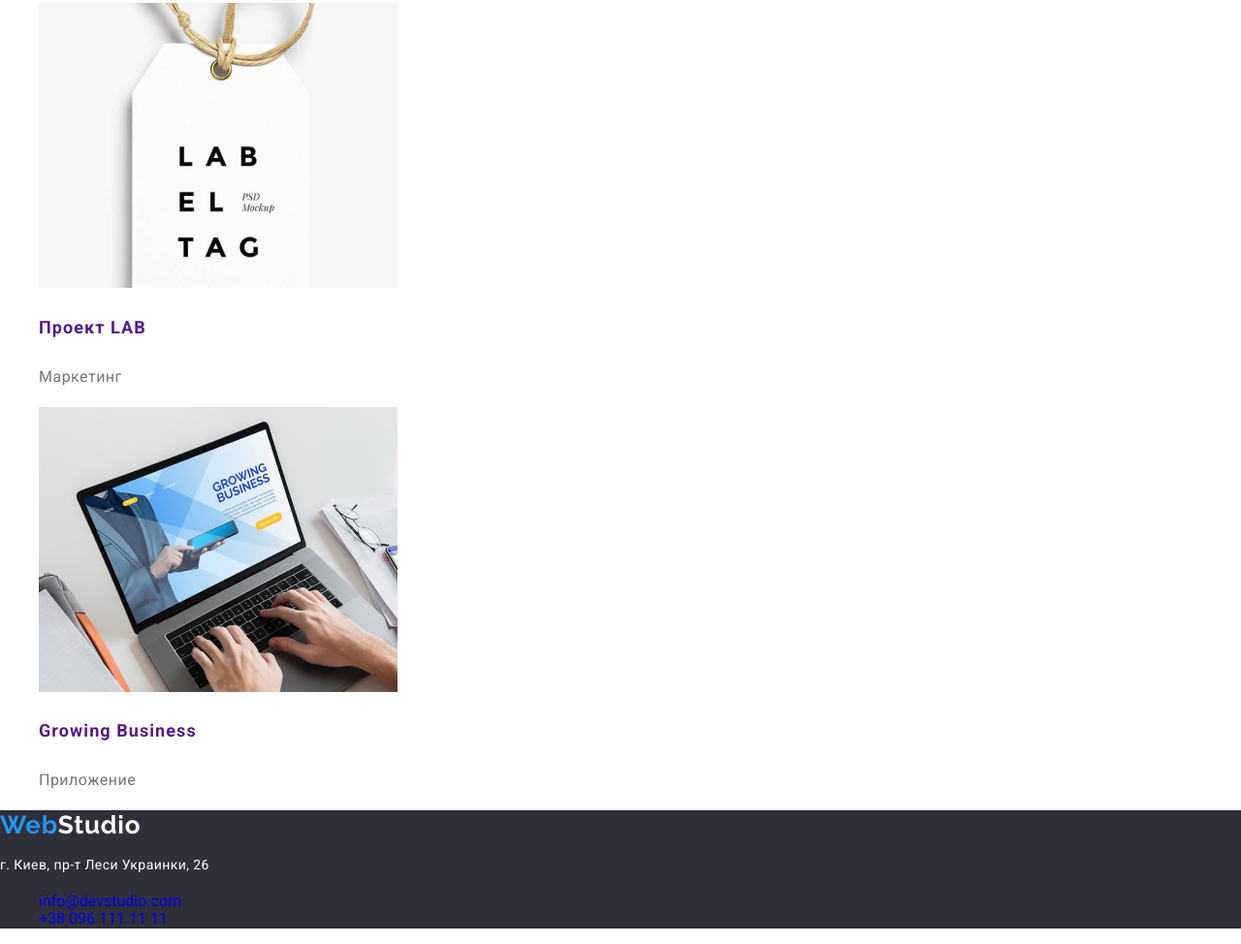
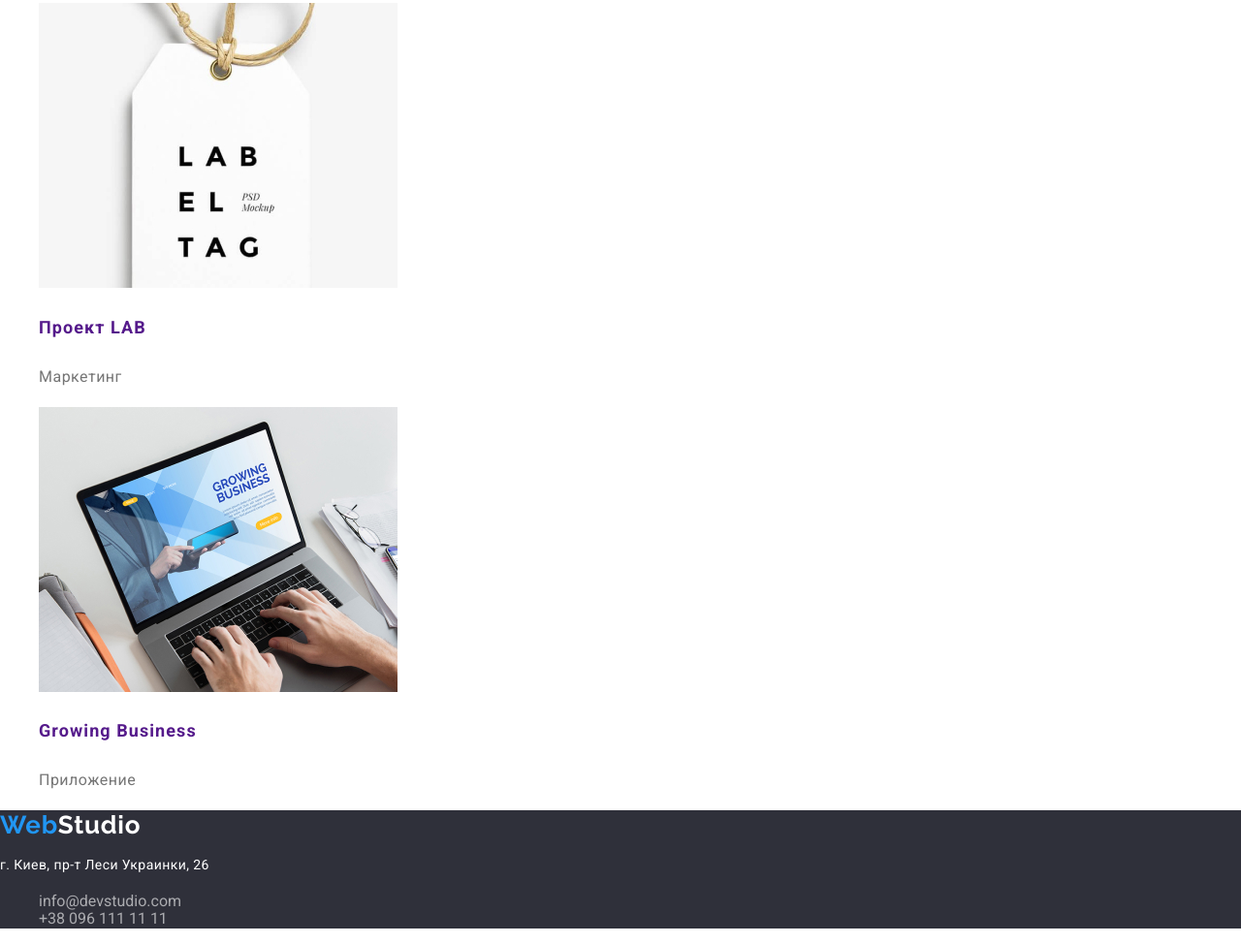
Before and after one commit to mariafedorova12/goit-markup-hw-02, a plain HTML site: page portfolio.html in a window 1280 px wide. Shown: the part 2940-3914 px from the top of the page at 97% size. Drawn offline with nearby package versions, Linux system fonts and the light colour scheme.

Commit message:
Update portfolio.html

```diff
--- a/portfolio.html
+++ b/portfolio.html
@@ -206,14 +206,14 @@
           <ul class="contact-information list">
             <li class="contact-information-item">
               <a
-                class="mailto-link link"
+                class="footer-mailto-link link"
                 href="mailto:info@devstudio.com"
                 lang="en"
                 >info@devstudio.com</a
               >
             </li>
             <li class="contact-information-item">
-              <a class="tel-link link" href="tel:+380961111111"
+              <a class="footer-tel-link link" href="tel:+380961111111"
                 >+38 096 111 11 11</a
               >
             </li>
```
